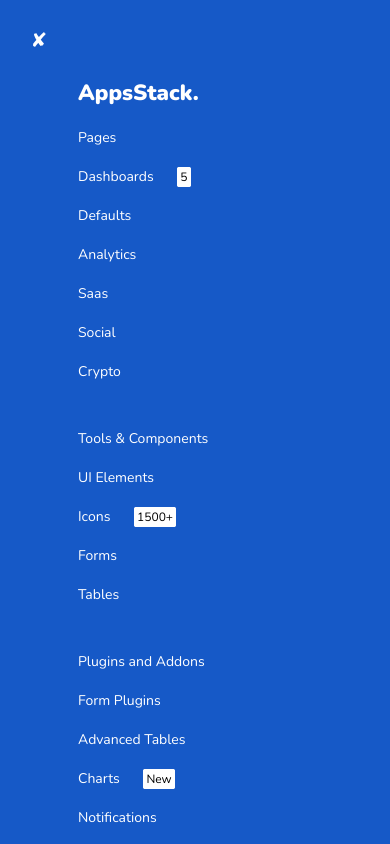
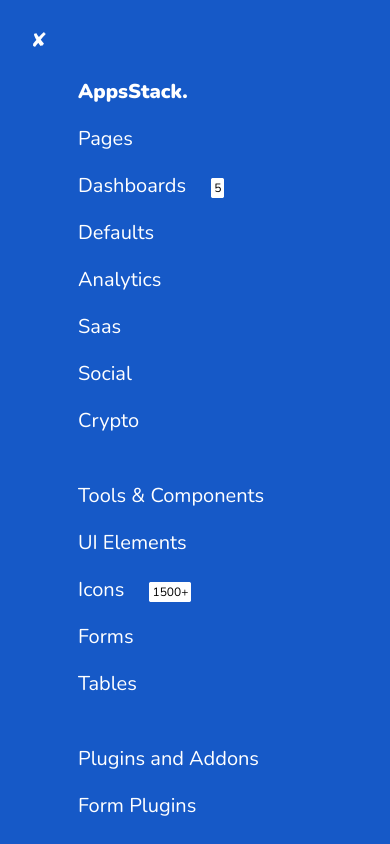
Before and after one commit to TEE2DWHY/admin-dashboard, a Next.js app: page / in a window 390 px wide. Both pictures are taken after a click on the element 34 px from the left and 37 px from the top of the page. Shown: the top 844 px of the page. Built offline with nearby package versions, Linux system fonts and the light colour scheme.

Commit message:
made changes to mobile.css

```diff
--- a/styles/mobile.css
+++ b/styles/mobile.css
@@ -22,6 +22,10 @@
     margin-top: 3%;
     font-size: 20px;
     cursor: pointer;
+  }
+
+  .sidebar-container ul li {
+    font-size: 20px;
   }
 
   /* Navbar */
```
